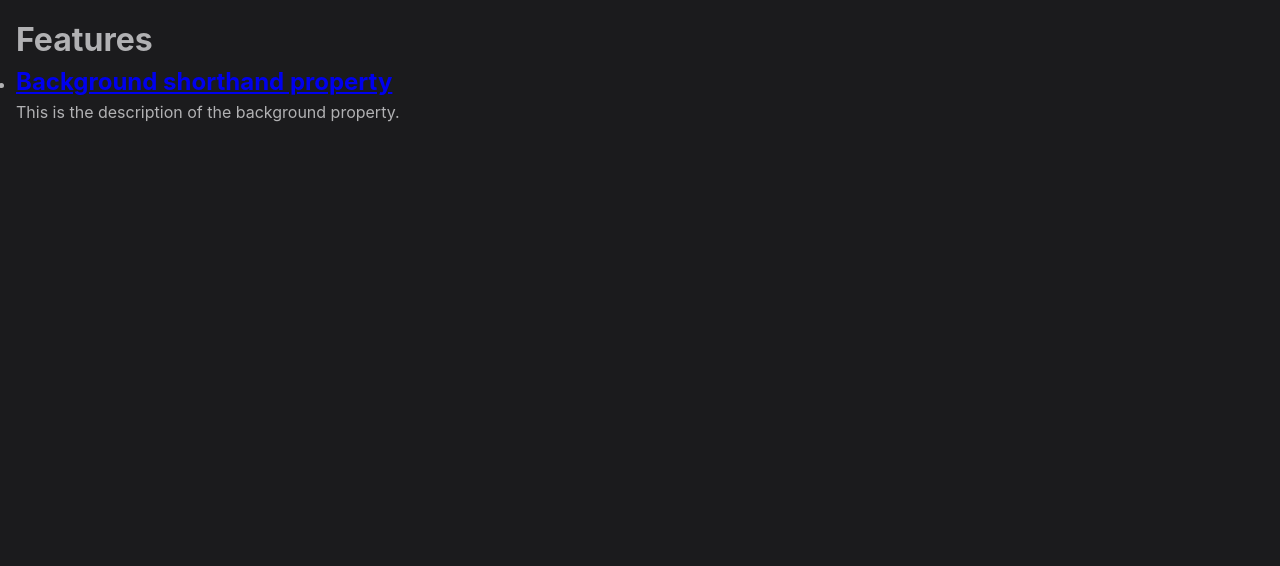
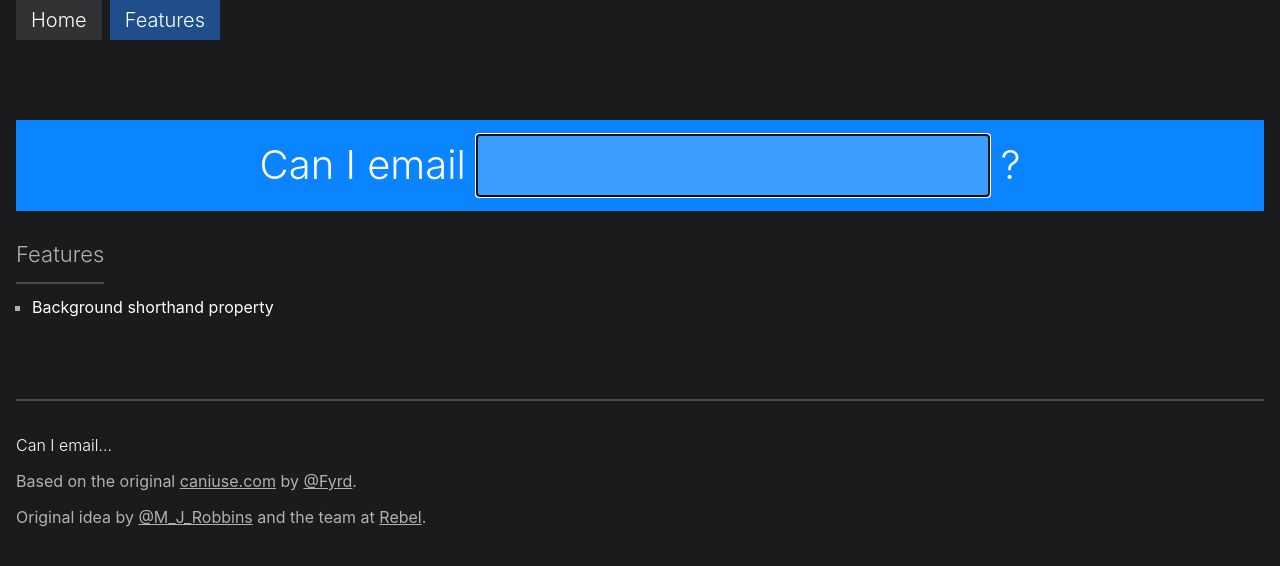
Before and after one commit to hteumeuleu/caniemail, a Jekyll site: the page built from features.html, in a window 1280 px wide. Shown: the top 566 px of the page. Built offline with Jekyll 4.4.1, drawn with Linux system fonts in a browser that asks for light colours.

Commit message:
Full layout with header and footer

```diff
--- /dev/null
+++ b/_data/navigation.yml
@@ -0,0 +1,4 @@
+- name: Home
+  link: /
+- name: Features
+  link: /features.html
--- /dev/null
+++ b/_includes/footer.html
@@ -0,0 +1,9 @@
+<footer class="caniemail-footer" role="contentinfo">
+	<h1 class="caniemail-footer-title">Can I email…</h1>
+	<p>
+		Based on the original <a href="https://www.caniuse.com">caniuse.com</a> by <a href="https:/www.twitter.com/Fyrd">@Fyrd</a>.
+	</p>
+	<p>
+		Original idea by <a href="https://www.twitter.com/M_J_Robbins">@M_J_Robbins</a> and the team at <a href="https://www.gorebel.com/">Rebel</a>.
+	</p>
+</footer>
--- /dev/null
+++ b/_includes/header.html
@@ -0,0 +1,4 @@
+<header role="banner">
+	{% include navigation.html %}
+	{% include search.html %}
+</header>
--- /dev/null
+++ b/_includes/navigation.html
@@ -0,0 +1,5 @@
+<nav class="caniemail-nav" role="navigation">
+	{% for item in site.data.navigation %}
+		<a href="{{ item.link }}" {% if page.url == item.link %}class="current"{% endif %}>{{ item.name }}</a>
+	{% endfor %}
+</nav>
--- /dev/null
+++ b/_includes/search.html
@@ -0,0 +1,5 @@
+<div class="caniemail-search" [role="search"]>
+	<label for="search">
+		Can I email <input type="search" class="caniemail-search-input" id="search" name="feat_search" value="" autofocus /> ?
+	</label>
+</div>
--- a/_layouts/default.html
+++ b/_layouts/default.html
@@ -7,8 +7,12 @@
 	<meta name="viewport" content="width=device-width, initial-scale=1.0" />
 </head>
 <body>
-		<main class="main">
+	<div class="caniemail">
+		{% include header.html %}
+		<main class="main" role="main">
 			{{ content }}
 		</main>
+		{% include footer.html %}
+	</div>
 </body>
 </html>
--- a/_sass/main.scss
+++ b/_sass/main.scss
@@ -5,21 +5,117 @@
 }
 
 body {
-	padding: 1em;
+	padding: 0 1em;
 	min-height: 100vh;
 	font: 1em/1.5 -apple-system, BlinkMacSystemFont, "Segoe UI", Helvetica, Arial, sans-serif;
 	color: #b1b1b3;
 	background: #1b1b1d;
 }
 
-.main {
+.caniemail {
 	width: 100%;
 	max-width: 80rem;
 	margin: 0 auto;
 }
 
-.title {
-	margin: auto;
-	font-size: 2rem;
+// Header navigation
+.caniemail-nav {
+	display: flex;
+	flex-direction: row;
+	margin-bottom: 5rem;
+
+	a {
+		margin-right: 0.5rem;
+		padding: 0.25em 0.75em;
+		min-height: 2rem;
+		color: #fff;
+		font-weight: 300;
+		font-size: 1.25rem;
+		text-decoration: none;
+		background-color: rgba(255, 255, 255, 0.1);
+
+		&.current,
+		&:hover {
+			background-color: #204e8a;
+		}
+	}
+}
+
+// Search box
+.caniemail-search {
+	margin-bottom: 1rem;
+	padding: .375em;
+	color: #fff;
+	line-height: 1.5;
+	font-size: 2.5rem;
+	font-weight: 300;
 	text-align: center;
+	background: #0a84ff;
 }
+
+.caniemail-search-input {
+	width: 100%;
+	color: inherit;
+	font: inherit;
+	text-align: center;
+	max-width: 32rem;
+	background: none;
+	border: none;
+	-webkit-appearance: none;
+	appearance: none;
+	border-bottom: 1px solid #fff;
+
+	&:focus {
+		background: rgba(255, 255, 255, 0.2);
+	}
+}
+
+// Lists
+.caniemail-list-title {
+	display: inline-block;
+	padding: 0.5em 0;
+	margin-bottom: 0.5em;
+	font-size: 1.375rem;
+	font-weight: 300;
+	border-bottom: 2px solid rgba(255, 255, 255, 0.2);
+}
+
+.caniemail-list {
+	margin-left: 1rem;
+
+	& > li {
+		list-style-type: square;
+	}
+
+	a {
+		color: #fff;
+		text-decoration: none;
+
+		&:hover {
+			color: #0a84ff;
+			text-decoration: underline;
+		}
+	}
+}
+
+// Footer
+.caniemail-footer {
+	margin-top: 5rem;
+	padding: 2rem 0;
+	border-top: 2px solid rgba(255, 255, 255, 0.2);
+
+	a {
+		color: inherit;
+	}
+
+	p:not(:last-child) {
+		margin-bottom: 0.75rem;
+	}
+}
+
+.caniemail-footer-title {
+	margin-bottom: 0.75rem;
+	color: #fff;
+	font-size: 1em;
+	font-weight: 300;
+}
--- a/features.html
+++ b/features.html
@@ -1,12 +1,9 @@
 ---
 layout: default
 ---
-<h1>Features</h1>
-<ul>
-  {% for feature in site.features %}
-    <li>
-      <h2><a href="{{ feature.url }}">{{ feature.title }}</a></h2>
-      <p>{{ feature.description | markdownify }}</p>
-    </li>
-  {% endfor %}
+<h1 class="caniemail-list-title">Features</h1>
+<ul class="caniemail-list">
+	{% for feature in site.features %}
+	<li><a href="{{ feature.url }}">{{ feature.title }}</a></li>
+	{% endfor %}
 </ul>
```
Also changed, not shown: index.html (+6 -1 lines), 4 other files. Lines whose indentation alone changed are shown as unchanged.
